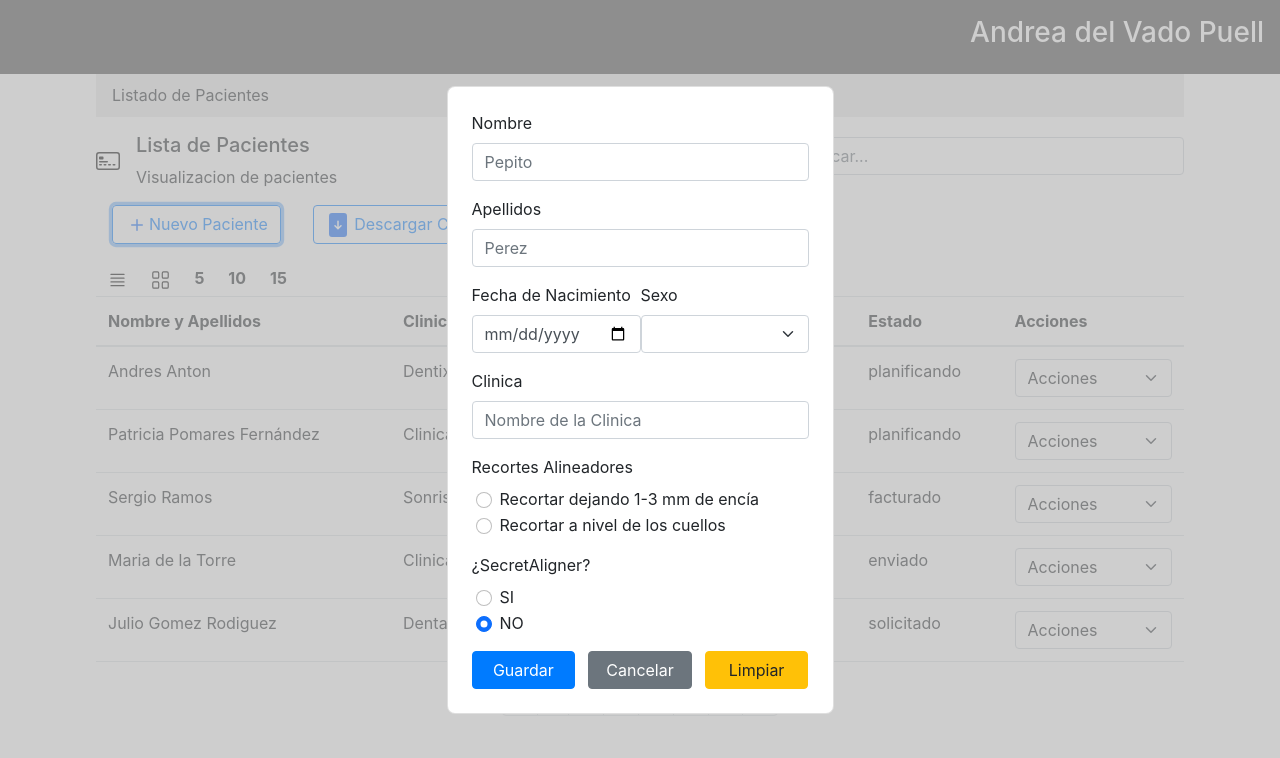
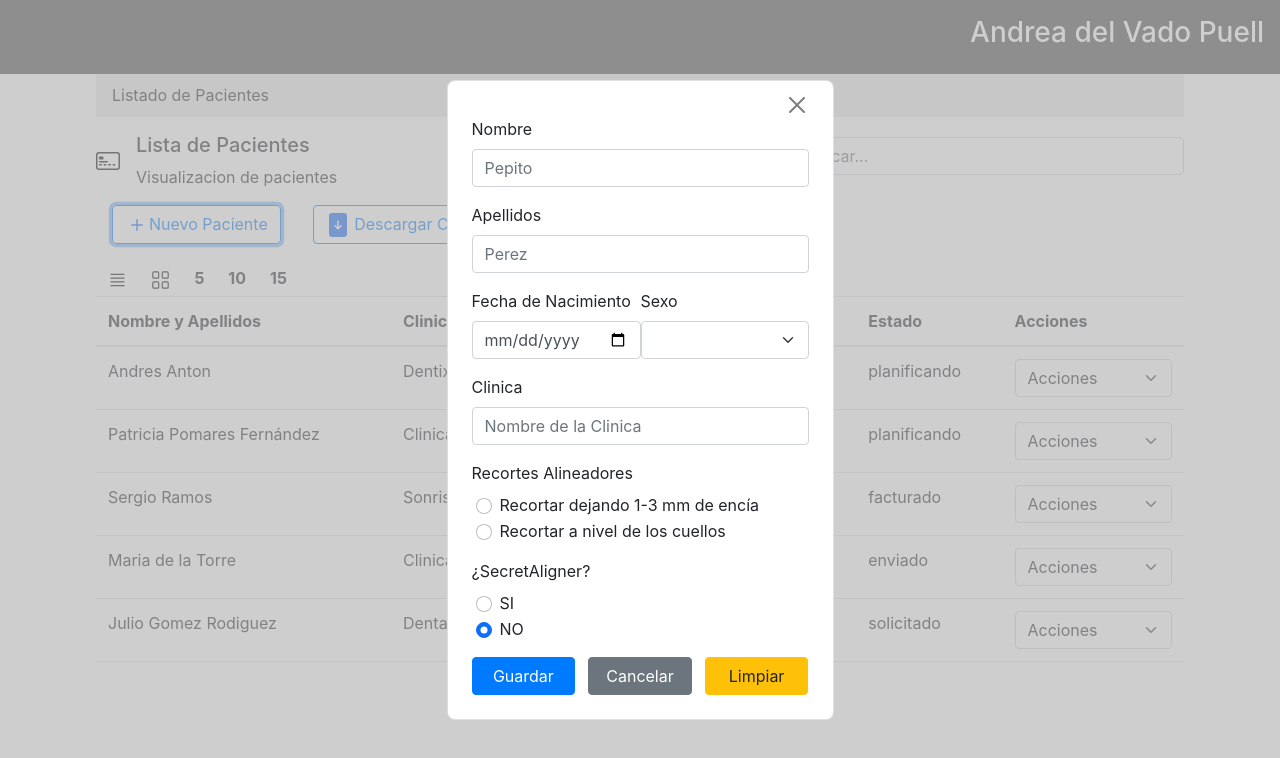
Before and after one commit to avadop/secret-aligner-prueba, an Angular app: page / in a window 1280 px wide. Both pictures are taken after a click on the button "Nuevo Paciente". Shown: the top 758 px of the page. Built offline with nearby package versions, Linux system fonts and the light colour scheme; data requests are answered from the project's data file.

Commit message:
añadir cruz para cerrar

```diff
--- a/src/app/components/nuevo-paciente/nuevo-paciente.component.html
+++ b/src/app/components/nuevo-paciente/nuevo-paciente.component.html
@@ -1,5 +1,8 @@
 <div class="new-patient-modal">
   <div class="card" [formGroup]="formularioPaciente">
+    <div class="close-bar">
+      <button type="button" class="btn-close" data-bs-dismiss="modal" aria-label="Close" (click)="cerrar()"></button>
+    </div>
     <div formGroupName="datos_paciente">
       <div class="mb-3">
         <label for="nombreInput" class="form-label">Nombre</label>
--- a/src/app/components/nuevo-paciente/nuevo-paciente.component.scss
+++ b/src/app/components/nuevo-paciente/nuevo-paciente.component.scss
@@ -8,14 +8,18 @@
   width: 100%;
   position: absolute;
   top: 0;
-  cursor: pointer;
 
   .card {
     z-index: 5;
     cursor: default;
     border-radius: 0.5rem;
-    padding: 1.5rem;
+    padding: 0.8rem 1.5rem 1.5rem 1.5rem;
     max-width: 27rem;
+
+    .close-bar{
+      display:flex;
+      justify-content: flex-end;
+    }
 
     .row-inputs-1 {
       display: flex;
```
